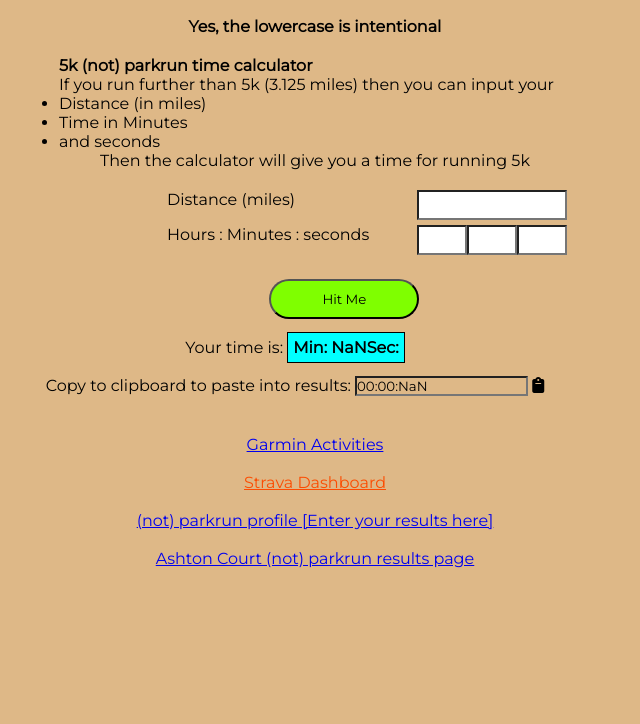
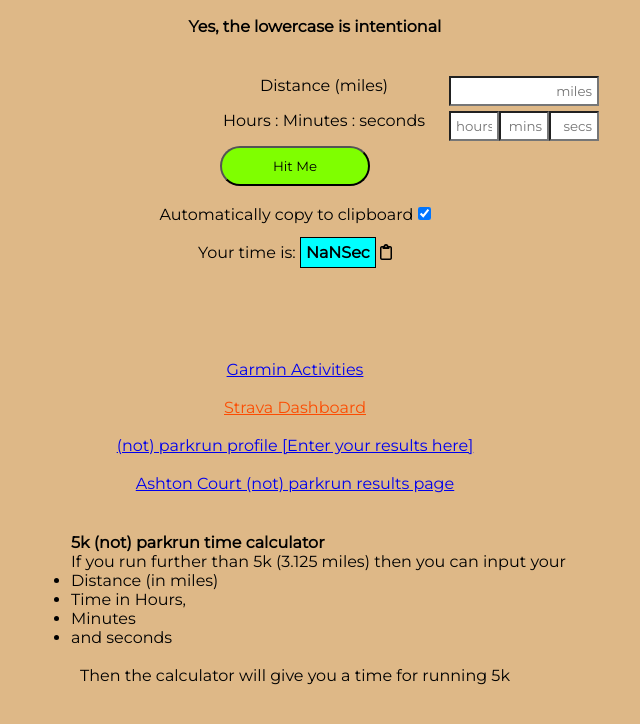
Before and after one commit to timmyc-dev/not_parkrun_calculator, a plain HTML site: page index.html in a window 1280 px wide. Both pictures are taken after a click on the button "Hit Me". Shown: the part 62-786 px from the top of the page, without its empty margins (345-985 px from the left). Drawn offline with Linux system fonts and the light colour scheme.

Commit message:
02 Added Enter key behave like tab and checkbox for automatic copy

```diff
--- a/index.html
+++ b/index.html
@@ -17,42 +17,53 @@
 <body>
     <header>
         <h1><a href="https://www.parkrun.org.uk/notparkrun/">(not) parkrun</a></h1>
-        <h4>Yes, the lowercase is intentional</h2>
+        <h4>Yes, the lowercase is intentional</h4>
+    </header>
+
+    <main>
+      <section id="waffle">
         <div class="list">
 
           <p><strong>5k (not) parkrun time calculator</strong></p>
           <p>If you run further than 5k (3.125 miles) then you can input your </p>
           <ul>
               <li>Distance (in miles)</li>
-                <li>Time in Minutes</li>
+              <li>Time in Hours,</li>
+              <li>Minutes</li>
             <li>and seconds</li>
           </ul>
         </div>
+        <br />
         <p>Then the calculator will give you a time for running 5k</p>
-    </header>
-    <main>
+      </section>
+
+      <section id="calculator">
         <div id="inputs">
             <label for="distance">Distance (miles)</label>
-            <input id="distance" type="text" name="distance" >
+            <input id="distance" type="text" data-enterkey='hours' name="distance" placeholder="miles">
             <label for="minutes">Hours : Minutes : seconds </label>
             <span id="time_inputs">
-                <input id="hours" type="text" name="hours">
-                <input id="minutes" type="text" name="minutes">
-                <input id="seconds" type="text" name="seconds">
+                <input id="hours" type="text" data-enterkey='minutes' name="hours" placeholder="hours" >
+                <input id="minutes" type="text" data-enterkey='seconds' name="minutes" placeholder="mins">
+                <input id="seconds" type="text" data-enterkey='calculate' name="seconds" placeholder="secs">
             </span>
         </div>
+        <div>
+          <button type="button" id="btCalculate">Hit Me</button>
+        </div>
         <br>
-        <button id="btCalculate" onclick="calculateTime(event)">Hit Me</button>
+        <label for="copyToClipboard">Automatically copy to clipboard</label>
+        <input type="checkbox" id="copyToClipboard" name="copyToClipboard" checked>
         <br>
         <br>
         <span id="output">
-            <p>Your time is:   <span id="result">Waiting for result</span></p>
+            <p>Your time is:   <span id="result">Waiting for result</span> <span  id="clip"><i class="far fa-clipboard" title="Copy to clipboard"></i></span></p>
             <br>
-            <p>Copy to clipboard to paste into results: <input type="text" id="clipText"> <span onclick="copySpec(event)" id="clip"><i class="fas fa-clipboard"></i></span>
-            </p>
+            <span class="hidden"> <input type="text" id="clipText">  </span>
         </span>
+      </section>
 
-        <footer>
+      <section id="links">
         <br>
         <a href="https://connect.garmin.com/modern/activities" target="_blank">Garmin Activities</a>
         <br><br>
@@ -60,8 +71,7 @@
         <br><br>
         <a href="https://www.parkrun.com/profile/notparkrun?#existing" target="_blank">(not) parkrun profile [Enter your results here]</a> <br> <br>
         <a href="https://www.parkrun.org.uk/ashtoncourt/results/notparkrun/" target="_blank">Ashton Court (not) parkrun results page</a>
-        </footer>
-
+      </section>
     </main>
 </body>
 </html>
--- a/script.js
+++ b/script.js
@@ -1,15 +1,44 @@
 document.addEventListener('DOMContentLoaded', function(){
+  document.getElementById('clip').addEventListener('click',()=>copySpec(event))
+  document.getElementById('btCalculate').addEventListener('click', ()=>calculateTime(event))
+  document.addEventListener('keydown', ({key})=>{
+    if (key === "Enter"  && event.target.nodeName === 'INPUT') {
+      console.log(event.target.getAttribute('data-enterkey'));
+      if (event.target.getAttribute('data-enterkey') == 'calculate') {
+        calculateTime()
+      }
+      else {
+        const idNext = event.target.getAttribute('data-enterkey');
+        console.log(`Next ${idNext}`);
+
+        document.getElementById(idNext).focus();
+
+      }
+    }
+  })
   document.getElementById('distance').focus();
 
 }, false);
 
-const copySpec = (event) => {
-  if (document.getElementById('result').innerHTML == 'Waiting for result') calculateTime();
+const enterKey = ({key}) => {
 
-  console.log(` Inner HTML: ${document.getElementById('clipText').value}`);
+}
+
+const copySpec = () => {
+  if (document.getElementById('result').innerHTML == 'Waiting for result') {calculateTime()}
+
+  const clipText = document.getElementById('clipText');
+
+  if (window.getComputedStyle(clipText).visibility === "hidden") {
+  console.log('It is hidden');
+  clipText.style.visibility = 'visible';
   const copyText = document.querySelector('#clipText');
   copyText.select();
   document.execCommand('copy');
+  clipText.style.visibility = 'hidden';
+  }
+  console.log(` Inner HTML: ${document.getElementById('clipText').value}`);
+
 
 }
 
@@ -28,9 +57,15 @@ function calculateTime(event) {
   let notMinutes;
   let notSeconds;
 
-  let notparkruntime_seconds = (((hours * 3600) + (minutes * 60) + seconds)/distance  * 3.125);
+    // 1 mile = 1609.34 meters
+    // 5km = 5000m = 3.106856 miles
+
+    // notparkruntime_seconds = total 5km time in (whole) seconds
+  let notparkruntime_seconds = (((hours * 3600) + (minutes * 60) + seconds)/distance  * 3.106856);
   notparkruntime_seconds = Math.ceil(notparkruntime_seconds)
-  if (notparkruntime_seconds > 3600) {
+
+    // deconstruct in to hours, minutes and seconds
+  if (notparkruntime_seconds >= 3600) {
       notHours = Math.floor(notparkruntime_seconds/3600);
       notparkruntime_seconds = notparkruntime_seconds - (notHours * 3600);
   } else {
@@ -40,15 +75,21 @@ function calculateTime(event) {
       notMinutes = Math.floor(notparkruntime_seconds/60);
       notparkruntime_seconds = notparkruntime_seconds - (notMinutes * 60);
   } else {
-      notMinutes = "";
+      notMinutes = 0;
   }
   notSeconds = notparkruntime_seconds;
+
+
 
   let resultInnerHtml = "";
   if (notHours !== "") {
       resultInnerHtml = `${notHours}H: `
   }
-  resultInnerHtml = `${resultInnerHtml}${notMinutes}Min: ${notSeconds}Sec:`
+
+  if (notMinutes >0 || notHours !== "") {
+    resultInnerHtml = `${resultInnerHtml}${notMinutes}Min: `
+  }
+  resultInnerHtml = `${resultInnerHtml}${notSeconds}Sec`
   document.getElementById("result").innerHTML = resultInnerHtml;
 
   // Get data ready for clipboard copy
@@ -58,18 +99,14 @@ function calculateTime(event) {
   notSeconds = "" ? notSeconds = "00" : notSeconds.toString().padStart(2,"0");
   const clipString = `${notHours}:${notMinutes}:${notSeconds}`;
   document.getElementById('clipText').value = clipString;
+  document.getElementById('result').title = clipString;
 
+  console.log(document.querySelector('#copyToClipboard').checked);
 
-// Debugging
-  // document.getElementById("dbValue0").innerHTML = `${hours} Hours`;
-  // document.getElementById("dbValue1").innerHTML = `${notparkruntime_seconds} Total seconds`;
-  // document.getElementById("dbValue2").innerHTML = notMinutes + " minutes portion for 5k";
-  // document.getElementById("dbValue3").innerHTML = `${notSeconds} seconds portion for 5k`;
-  // document.getElementById("dbValue4").innerHTML = distance + " Distance from input screen";
-// End of debug
+  if (document.querySelector('#copyToClipboard').checked) {
+    console.log('Copying');
 
-
-// alert(notMinutes + "min " + notSeconds + "sec");
-
+    copySpec()
+  }
 
 }
--- a/styles.css
+++ b/styles.css
@@ -5,10 +5,46 @@
   background-color: burlywood;
 }
 
-header, footer {
+
+
+header {
   width: 100vw;
   text-align: center;
   margin: 20px;
+}
+
+main {
+  text-align: center;
+  margin:auto;
+  display: grid;
+  max-width: 95%;
+  /* grid-template-rows: 33% 33% 33%; */
+}
+
+section {
+  padding-top: 20px;
+  padding-bottom: 20px;
+}
+
+.hidden {
+  visibility: hidden;
+}
+
+#waffle {
+  grid-row-start: 3;
+  grid-row-end: 4;
+}
+
+#calculator {
+
+}
+
+#links {
+
+}
+
+main :focus-visible {
+  background-color: yellow;
 }
 
 h1, h2, h3, h4 {
@@ -29,12 +65,12 @@ a {
 }
 
 #btCalculate {
-  margin-left: 48vw;
   width: 150px;
   height: 40px;
   border-radius: 25px;
   background-color: chartreuse;
 }
+
 #inputs {
   display: grid;
   margin-left: 40vw;
@@ -71,10 +107,6 @@ a {
   background-color: cyan;
 }
 
-main :focus-visible {
-  background-color: yellow;
-}
-
 #clip:hover {
   cursor: pointer;
 }
```
Also changed, not shown: 1 other file. Lines whose indentation alone changed are shown as unchanged.
